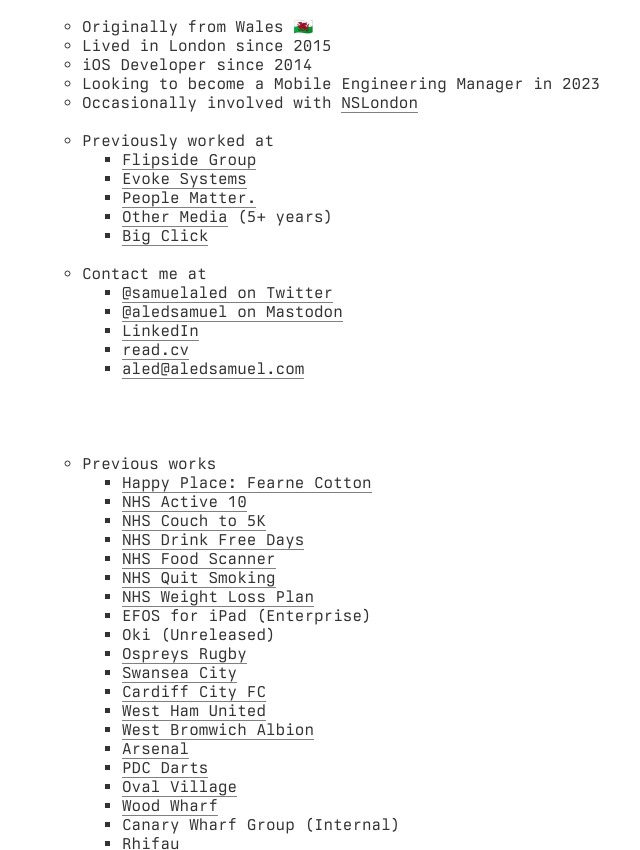
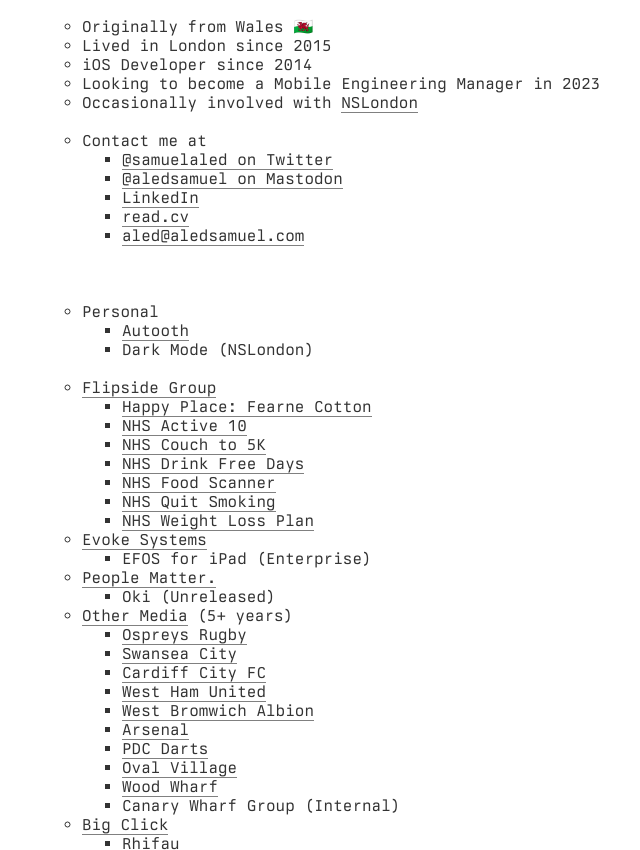
Before and after one commit to SunburstEnzo/aledsamuel.github.io, a plain HTML site: page index.html in a window 1280 px wide. Shown: the part 79-929 px from the top of the page, without its empty margins (6-646 px from the left). Drawn offline with Linux system fonts and the light colour scheme.

Commit message:
Tweaked previous work order

```diff
--- a/index.html
+++ b/index.html
@@ -55,15 +55,6 @@
             <li>Looking to become a Mobile Engineering Manager in 2023</li>
             <li>Occasionally involved with <a href="https://nslondon.com/">NSLondon</a></li>
             <br>
-            <li>Previously worked at</li>
-            <ul>
-                <li><a href="https://flipsidegroup.com/">Flipside Group</a></li>
-                <li><a href="https://www.evoke-systems.aero/">Evoke Systems</a></li>
-                <li><a href="https://twitter.com/peoplematterltd">People Matter.</a></li>
-                <li><a href="https://other.media/">Other Media</a> (5+ years)</li>
-                <li><a href="https://businesswales.gov.wales/socialbusinesswales/big-click">Big Click</a></li>
-            </ul>
-            <br>
             <li>Contact me at</li>
             <ul>
                 <li><a href="https://twitter.com/samuelaled">@samuelaled on Twitter</a></li>
@@ -72,8 +63,19 @@
                 <li><a href="https://read.cv/aledsamuel">read.cv</a></li>
                 <li><a href="mailto:aled@aledsamuel.com">aled@aledsamuel.com</a></li>
             </ul>
-            <br><br><br><br>
-            <li>Previous works</li>
+            <br>
+
+            <br><br>
+
+            <li>Personal</li>
+            <ul>
+               <li><a href="autooth.html">Autooth</a></li>
+               <li>Dark Mode (NSLondon)</li>
+            </ul>
+
+            <br>
+
+            <li><a href="https://flipsidegroup.com/">Flipside Group</a></li>
             <ul>
                 <li><a href="https://apps.apple.com/gb/app/happy-place-fearne-cotton/id1635145849">Happy Place: Fearne
                     Cotton</a></li>
@@ -87,22 +89,34 @@
             <li><a href="https://apps.apple.com/gb/app/nhs-weight-loss-plan/id1519208548">NHS Weight Loss Plan</a>
             </li>
 
+            </ul>
+
+            <li><a href="https://www.evoke-systems.aero/">Evoke Systems</a></li>
+            <ul>
                 <li>EFOS for iPad (Enterprise)</li>
+            </ul>
 
+            <li><a href="https://twitter.com/peoplematterltd">People Matter.</a></li>
+            <ul>
                 <li>Oki (Unreleased)</li>
+            </ul>
 
+            <li><a href="https://other.media/">Other Media</a> (5+ years)</li>
+            <uL>
                 <li><a href="https://apps.apple.com/gb/app/ospreys-rugby/id1486366467">Ospreys Rugby</a></li>
                 <li><a href="https://apps.apple.com/gb/app/swansea-city/id1236750885">Swansea City</a></li>
                 <li><a href="https://apps.apple.com/gb/app/cardiff-city-fc/id1021992485">Cardiff City FC</a></li>
                 <li><a href="https://apps.apple.com/gb/app/west-ham-united/id1282971593">West Ham United</a></li>
-                <li><a href="https://apps.apple.com/gb/app/west-bromwich-albion/id1418116854">West Bromwich Albion</a>
-                </li>
+                <li><a href="https://apps.apple.com/gb/app/west-bromwich-albion/id1418116854">West Bromwich Albion</a></li>
                 <li><a href="https://apps.apple.com/gb/app/arsenal-official-app/id332060637">Arsenal</a></li>
                 <li><a href="https://apps.apple.com/us/app/pdc/id1444052883">PDC Darts</a></li>
                 <li><a href="https://stepladderuk.com/work/oval-village/">Oval Village</a></li>
                 <li><a href="https://stepladderuk.com/work/wood-wharf/">Wood Wharf</a></li>
                 <li>Canary Wharf Group (Internal)</li>
+            </uL>
 
+            <li><a href="https://businesswales.gov.wales/socialbusinesswales/big-click">Big Click</a></li>
+            <ul>
                 <li>Rhifau</li>
                 <li>Llythrennau</li>
                 <li>Llawysgrifen</li>
@@ -116,10 +130,8 @@
                 <li>Pwy Ydw I</li>
                 <li>Lliwio Mewn</li>
                 <li>Ask St Dwynwen</li>
+            </ul>
 
-                <li><a href="autooth.html">Autooth</a></li>
-                <li>Dark Mode (NSLondon)</li>
-            </ul>
         </ul>
         <br><br><br>
         <span class="footertext">Style influenced by <a class="one" href="https://dcgross.com/">dcgross.com</a></span>
```
Lines whose indentation alone changed are shown as unchanged.
